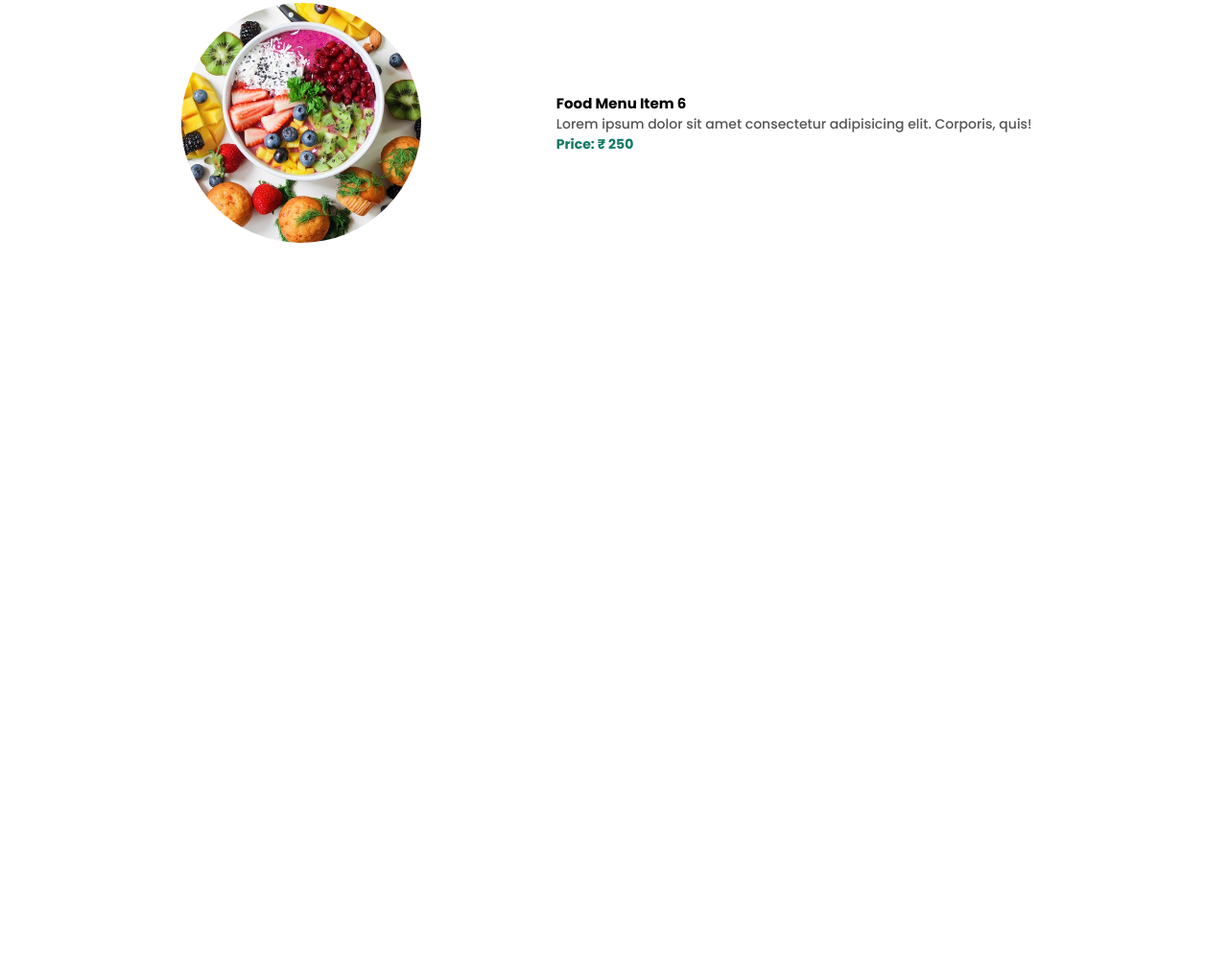
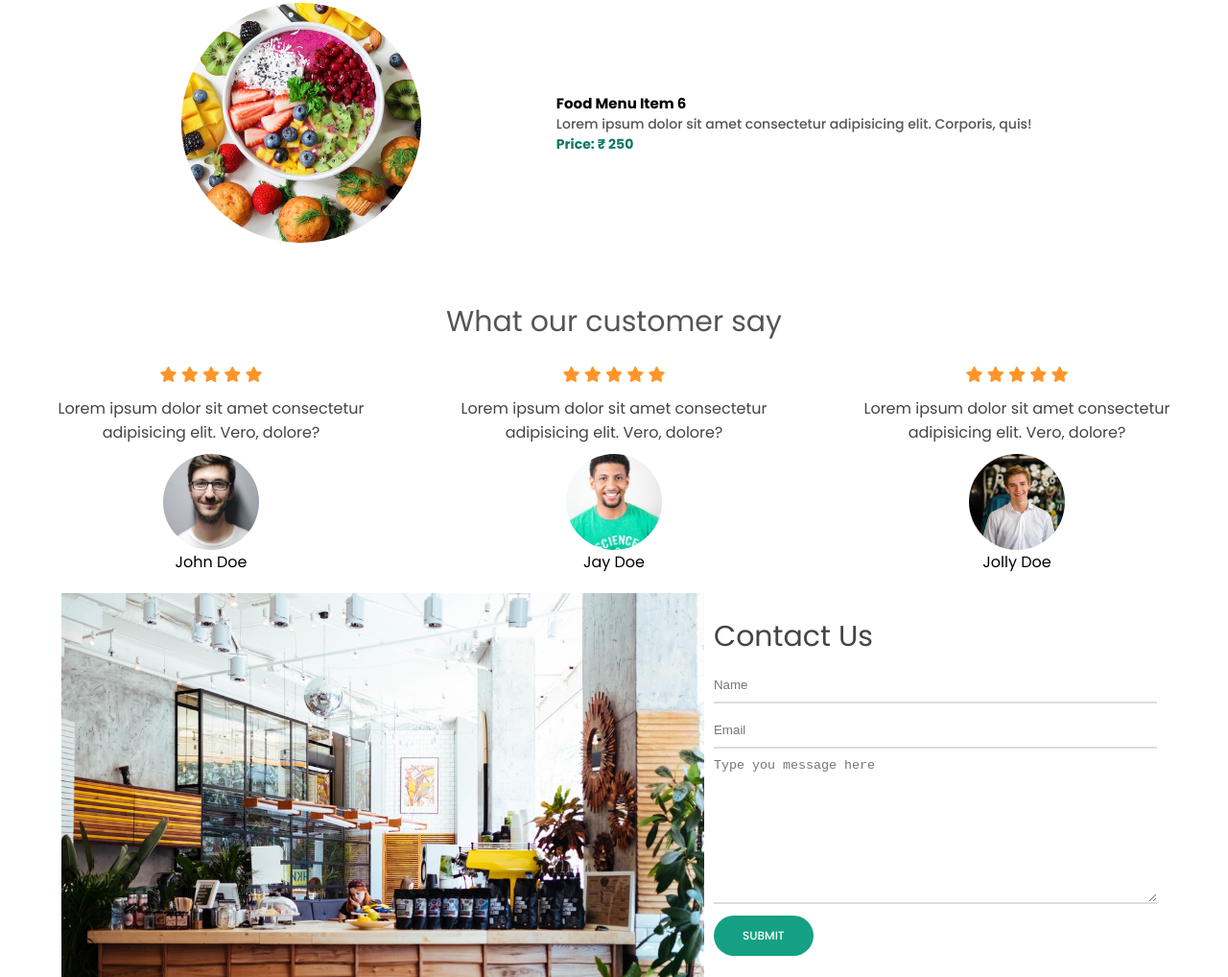
Before and after one commit to ashfaque-qureshi/HTML-CSS-Projects, a plain HTML site: page Restaurant Website/index.html in a window 1280 px wide. Shown: the part 2975-3993 px from the top of the page at 96% size. Before the commit the page ends 3288 px from the top, so only its background shows below. Drawn offline with Linux system fonts and the light colour scheme.

Commit message:
Contact us done

```diff
--- a/Restaurant Website/index.html
+++ b/Restaurant Website/index.html
@@ -1,19 +1,23 @@
 <!DOCTYPE html>
 <html lang="en">
+
 <head>
-    <meta charset="UTF-8">
-    <meta http-equiv="X-UA-Compatible" content="IE=edge">
-    <meta name="viewport" content="width=device-width, initial-scale=1.0">
-    <link rel="stylesheet" href="style.css">
+    <meta charset="UTF-8" />
+    <meta http-equiv="X-UA-Compatible" content="IE=edge" />
+    <meta name="viewport" content="width=device-width, initial-scale=1.0" />
+    <link rel="stylesheet" href="style.css" />
     <!-- font awesome link -->
-    <link rel="stylesheet" href="https://cdnjs.cloudflare.com/ajax/libs/font-awesome/6.4.0/css/all.min.css" integrity="sha512-iecdLmaskl7CVkqkXNQ/ZH/XLlvWZOJyj7Yy7tcenmpD1ypASozpmT/E0iPtmFIB46ZmdtAc9eNBvH0H/ZpiBw==" crossorigin="anonymous" referrerpolicy="no-referrer" />
+    <link rel="stylesheet" href="https://cdnjs.cloudflare.com/ajax/libs/font-awesome/6.4.0/css/all.min.css"
+        integrity="sha512-iecdLmaskl7CVkqkXNQ/ZH/XLlvWZOJyj7Yy7tcenmpD1ypASozpmT/E0iPtmFIB46ZmdtAc9eNBvH0H/ZpiBw=="
+        crossorigin="anonymous" referrerpolicy="no-referrer" />
 
     <title>Restraunt Website</title>
 </head>
+
 <body>
     <nav class="navbar">
         <div class="navbar-container container">
-            <input type="checkbox">
+            <input type="checkbox" />
             <div class="hamburger-lines">
                 <span class="line line1"></span>
                 <span class="line line2"></span>
@@ -44,10 +48,16 @@
             <div class="about-text">
                 <p class="small">About Us</p>
                 <h2>We've been making healthy food for last 10 years</h2>
-                <p>Lorem ipsum dolor sit amet consectetur adipisicing elit. Placeat, voluptate repellendus enim perspiciatis ea saepe odio et numquam quaerat aut exercitationem impedit pariatur illum. Amet praesentium molestias magnam, quibusdam qui nihil consequatur, odit eveniet hic laudantium rem. Veniam, sit aperiam!</p>
+                <p>
+                    Lorem ipsum dolor sit amet consectetur adipisicing elit. Placeat,
+                    voluptate repellendus enim perspiciatis ea saepe odio et numquam
+                    quaerat aut exercitationem impedit pariatur illum. Amet praesentium
+                    molestias magnam, quibusdam qui nihil consequatur, odit eveniet hic
+                    laudantium rem. Veniam, sit aperiam!
+                </p>
             </div>
             <div class="about-img">
-                <img src="img/about-photo.jpg" alt="About Us">
+                <img src="img/about-photo.jpg" alt="About Us" />
             </div>
         </div>
     </section>
@@ -57,28 +67,31 @@
         <div class="food-container container">
             <div class="food-type fruit">
                 <div class="img-container">
-                    <img src="img/food1.jpg" alt="">
+                    <img src="img/food1.jpg" alt="" />
                     <div class="image-content">
                         <h3>Fruit</h3>
-                        <a href="https://en.wikipedia.org/wiki/Vegetable" class="btn btn-primary" target="_blank">Learn More</a>
+                        <a href="https://en.wikipedia.org/wiki/Vegetable" class="btn btn-primary" target="_blank">Learn
+                            More</a>
                     </div>
                 </div>
             </div>
             <div class="food-type vegetable">
                 <div class="img-container">
-                    <img src="img/food2.jpg" alt="">
+                    <img src="img/food2.jpg" alt="" />
                     <div class="image-content">
                         <h3>Vegetable</h3>
-                        <a href="https://en.wikipedia.org/wiki/Vegetable" class="btn btn-primary" target="_blank">Learn More</a>
+                        <a href="https://en.wikipedia.org/wiki/Vegetable" class="btn btn-primary" target="_blank">Learn
+                            More</a>
                     </div>
                 </div>
             </div>
             <div class="food-type grain">
                 <div class="img-container">
-                    <img src="img/food3.jpg" alt="">
+                    <img src="img/food3.jpg" alt="" />
                     <div class="image-content">
                         <h3>Grain</h3>
-                        <a href="https://en.wikipedia.org/wiki/Vegetable" class="btn btn-primary" target="_blank">Learn More</a>
+                        <a href="https://en.wikipedia.org/wiki/Vegetable" class="btn btn-primary" target="_blank">Learn
+                            More</a>
                     </div>
                 </div>
             </div>
@@ -86,73 +99,173 @@
     </section>
 
     <section id="food-menu">
-        <h2 class="food-menu-heading">
-            Food Menu
-        </h2>
+        <h2 class="food-menu-heading">Food Menu</h2>
         <div class="food-menu-container container">
             <div class="food-menu-item">
                 <div class="food-images">
-                    <img src="img/food-menu1.jpg" alt="">
+                    <img src="img/food-menu1.jpg" alt="" />
                 </div>
                 <div class="food-description">
                     <h2 class="food-title">Food Menu Item 1</h2>
-                    <p>Lorem ipsum dolor sit amet consectetur adipisicing elit. Corporis, quis!</p>
+                    <p>
+                        Lorem ipsum dolor sit amet consectetur adipisicing elit. Corporis,
+                        quis!
+                    </p>
                     <p class="food-price">Price: &#8377; 250</p>
                 </div>
             </div>
             <div class="food-menu-item">
                 <div class="food-images">
-                    <img src="img/food-menu2.jpg" alt="">
+                    <img src="img/food-menu2.jpg" alt="" />
                 </div>
                 <div class="food-description">
                     <h2 class="food-title">Food Menu Item 2</h2>
-                    <p>Lorem ipsum dolor sit amet consectetur adipisicing elit. Corporis, quis!</p>
+                    <p>
+                        Lorem ipsum dolor sit amet consectetur adipisicing elit. Corporis,
+                        quis!
+                    </p>
                     <p class="food-price">Price: &#8377; 250</p>
                 </div>
             </div>
             <div class="food-menu-item">
                 <div class="food-images">
-                    <img src="img/food-menu3.jpg" alt="">
+                    <img src="img/food-menu3.jpg" alt="" />
                 </div>
                 <div class="food-description">
                     <h2 class="food-title">Food Menu Item 3</h2>
-                    <p>Lorem ipsum dolor sit amet consectetur adipisicing elit. Corporis, quis!</p>
+                    <p>
+                        Lorem ipsum dolor sit amet consectetur adipisicing elit. Corporis,
+                        quis!
+                    </p>
                     <p class="food-price">Price: &#8377; 250</p>
                 </div>
             </div>
             <div class="food-menu-item">
                 <div class="food-images">
-                    <img src="img/food-menu4.jpg" alt="">
+                    <img src="img/food-menu4.jpg" alt="" />
                 </div>
                 <div class="food-description">
                     <h2 class="food-title">Food Menu Item 4</h2>
-                    <p>Lorem ipsum dolor sit amet consectetur adipisicing elit. Corporis, quis!</p>
+                    <p>
+                        Lorem ipsum dolor sit amet consectetur adipisicing elit. Corporis,
+                        quis!
+                    </p>
                     <p class="food-price">Price: &#8377; 250</p>
                 </div>
             </div>
             <div class="food-menu-item">
                 <div class="food-images">
-                    <img src="img/food-menu5.jpg" alt="">
+                    <img src="img/food-menu5.jpg" alt="" />
                 </div>
                 <div class="food-description">
                     <h2 class="food-title">Food Menu Item 5</h2>
-                    <p>Lorem ipsum dolor sit amet consectetur adipisicing elit. Corporis, quis!</p>
+                    <p>
+                        Lorem ipsum dolor sit amet consectetur adipisicing elit. Corporis,
+                        quis!
+                    </p>
                     <p class="food-price">Price: &#8377; 250</p>
                 </div>
-
             </div>
             <div class="food-menu-item">
                 <div class="food-images">
-                    <img src="img/food-menu6.jpg" alt="">
+                    <img src="img/food-menu6.jpg" alt="" />
                 </div>
                 <div class="food-description">
                     <h2 class="food-title">Food Menu Item 6</h2>
-                    <p>Lorem ipsum dolor sit amet consectetur adipisicing elit. Corporis, quis!</p>
+                    <p>
+                        Lorem ipsum dolor sit amet consectetur adipisicing elit. Corporis,
+                        quis!
+                    </p>
                     <p class="food-price">Price: &#8377; 250</p>
                 </div>
-
             </div>
         </div>
     </section>
+
+
+    <section class="testimonials">
+        <h2 class="testimonial-title">What our customer say</h2>
+        <div class="testimonial-container">
+            <div class="testimonial-box">
+                <div class="star-rating">
+                    <span class="fa fa-star checked"></span>
+                    <span class="fa fa-star checked"></span>
+                    <span class="fa fa-star checked"></span>
+                    <span class="fa fa-star checked"></span>
+                    <span class="fa fa-star checked"></span>
+                </div>
+
+                <p class="testimonial-text">
+                    Lorem ipsum dolor sit amet consectetur adipisicing elit. Vero,
+                    dolore?
+                </p>
+                <div class="customer-detail">
+                    <div class="customer-photo">
+                        <img src="img/male-photo1.jpg" alt="" />
+                    </div>
+                    <p class="customer-name">John Doe</p>
+                </div>
+            </div>
+            <div class="testimonial-box">
+                <div class="star-rating">
+                    <span class="fa fa-star checked"></span>
+                    <span class="fa fa-star checked"></span>
+                    <span class="fa fa-star checked"></span>
+                    <span class="fa fa-star checked"></span>
+                    <span class="fa fa-star checked"></span>
+                </div>
+
+                <p class="testimonial-text">
+                    Lorem ipsum dolor sit amet consectetur adipisicing elit. Vero,
+                    dolore?
+                </p>
+                <div class="customer-detail">
+                    <div class="customer-photo">
+                        <img src="img/male-photo2.jpg" alt="" />
+                    </div>
+                    <p class="customer-name">Jay Doe</p>
+                </div>
+            </div>
+            <div class="testimonial-box">
+                <div class="star-rating">
+                    <span class="fa fa-star checked"></span>
+                    <span class="fa fa-star checked"></span>
+                    <span class="fa fa-star checked"></span>
+                    <span class="fa fa-star checked"></span>
+                    <span class="fa fa-star checked"></span>
+                </div>
+
+                <p class="testimonial-text">
+                    Lorem ipsum dolor sit amet consectetur adipisicing elit. Vero,
+                    dolore?
+                </p>
+                <div class="customer-detail">
+                    <div class="customer-photo">
+                        <img src="img/male-photo3.jpg" alt="" />
+                    </div>
+                    <p class="customer-name">Jolly Doe</p>
+                </div>
+            </div>
+        </div>
+    </section>
+
+    <!-- ******************************** Contact Section ********************************* -->
+    <section id="contact">
+        <div class="contact-container container">
+            <div class="contact-image">
+                <img src="img/restraunt-image.jpg" alt="">
+            </div>
+            <div class="form-container">
+                <h2>Contact Us</h2>
+                <input type="text" name="" id="" placeholder="Name">
+                <input type="email" name="" id="" placeholder="Email">
+                <textarea name="" id="" cols="30" rows="10" placeholder="Type you message here"></textarea>
+                <a href="#" class="btn btn-primary">Submit</a>
+            </div>
+        </div>
+    </section>
+
+
 </body>
+
 </html>
--- a/Restaurant Website/style.css
+++ b/Restaurant Website/style.css
@@ -284,3 +284,96 @@ body{
     color: #117964;
     font-weight: 700;
 }
+
+################################ Testimonial Section #################################
+#testimonial{
+    padding: 5rem 0rem;
+    background: rgb(243,243,243);
+}
+.testimonial-title{
+    text-align: center;
+    font-size: 3rem;
+    font-weight: 400;
+    color: #555;
+}
+.testimonial-container{
+    display: flex;
+    justify-content:space-between;
+    font-size: 1.6rem;
+    padding: 1rem;
+}
+.testimonial-container .checked{
+    color: #ff9529;
+}
+.testimonial-box .testimonial-text{
+    margin: 1rem;
+    color: #444;
+}
+.testimonial-box{
+    text-align: center;
+    padding: 1rem;
+}
+
+.customer-photo img{
+    display: block;
+    width: 100px;
+    height: 100px;
+    object-fit: cover;
+    object-position: center;
+    border-radius: 50%;
+    margin: auto;
+}
+
+################################ Contact Us Style #################################
+#contact{
+    padding: 5rem 0;
+    background: rgb(226,226,226);
+}
+.contact-container{
+    display: flex;
+    background: #fff;
+}
+.contact-img{
+    width: 50%;
+}
+.contact-image img{
+    display: block;
+    height: 400px;
+    object-fit: cover;
+    object-position: center;
+    width: 100%;
+}
+.form-container{
+    padding: 1rem;
+    width: 50%;
+    margin: auto;
+}
+.form-container input{
+    display: block;
+    width: 100%;
+    border: none;
+    border-bottom: 2px solid #ddd;
+    padding: 1rem 0;
+    box-shadow: none;
+    outline: none;
+    margin-bottom: 1rem;
+    color: #444;
+    font-weight: 500;
+
+}
+.form-container textarea{
+    display: block;
+    width: 100%;
+    border: none;
+    border-bottom: 2px solid #ddd;
+    /* outline: none; */
+}
+.form-container h2{
+    font-size: 3rem;
+    font-weight: 400;
+    color: #444;
+    margin-bottom: 1rem;
+}
+.form-container a{
+    font-size: 1.2rem;
+}
```
